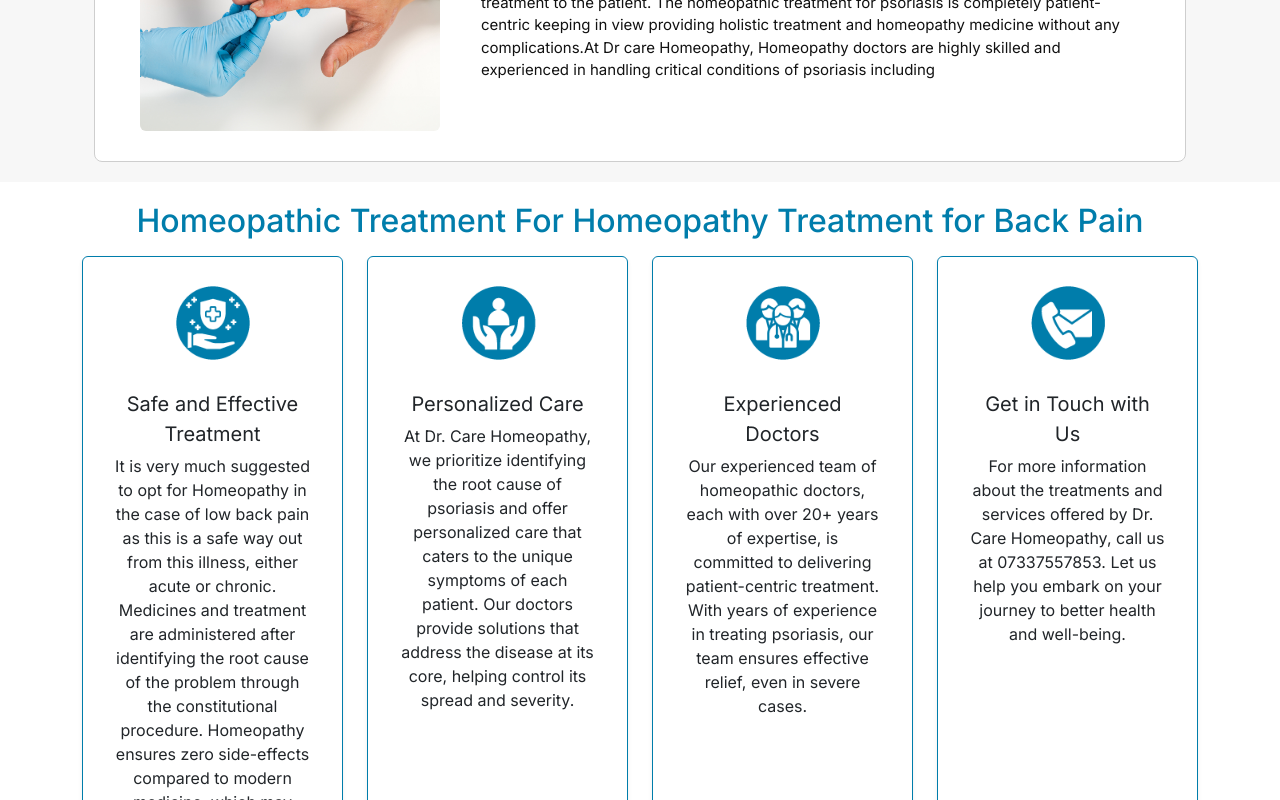
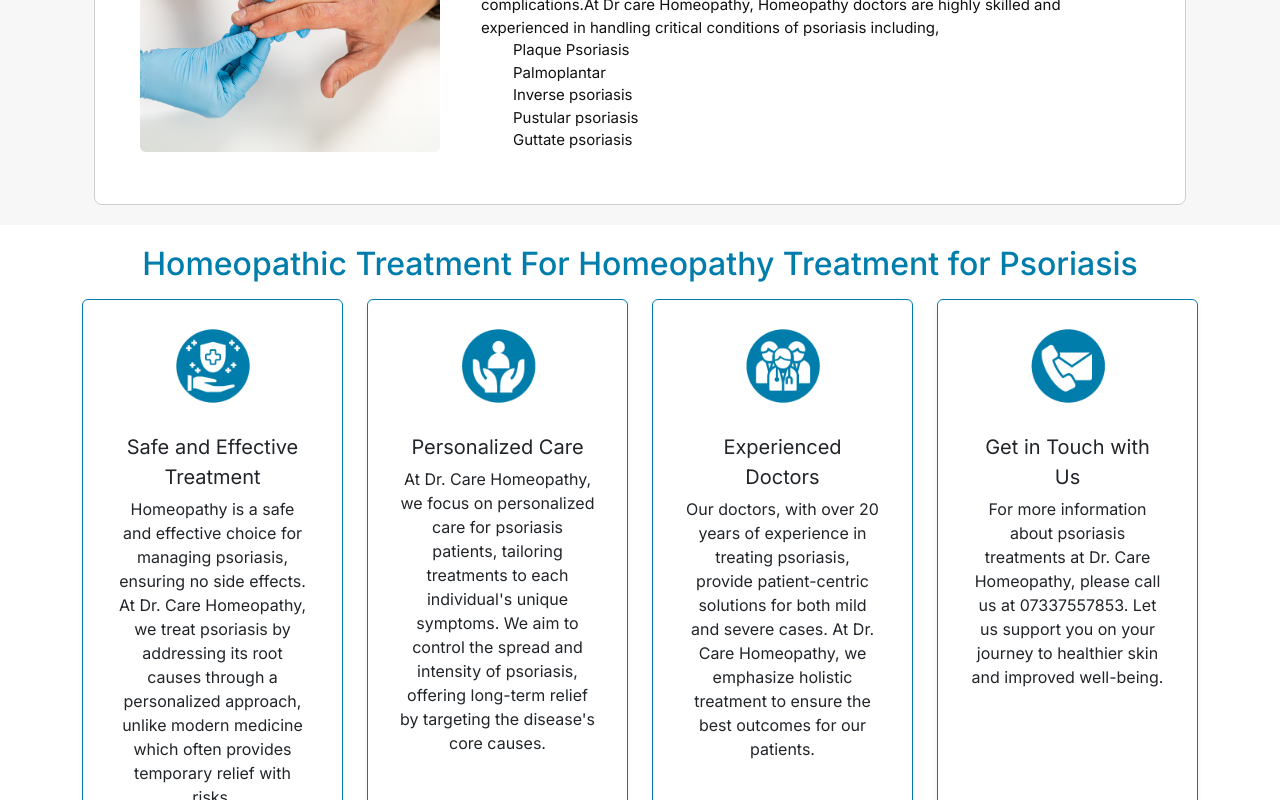
Before and after one commit to shubham-shootorder/new-lp-drcare, a Next.js app: page /psoriasis in a window 1280 px wide. Shown: the part 1020-1820 px from the top of the page. Built offline with nearby package versions, Linux system fonts and the light colour scheme.

Commit message:
changes in psoriasis content

```diff
--- a/src/data/tabsData.js
+++ b/src/data/tabsData.js
@@ -116,7 +116,7 @@ export const tabsData = {
   psoriasis: {
     url: "psoriasis",
     eventKey: "psoriasis-overview",
-    title: "Homeopathy Treatment for Back Pain",
+    title: "Homeopathy Treatment for Psoriasis",
 
     tabs: [
       {
@@ -126,7 +126,27 @@ export const tabsData = {
           {
             imageSrc: "/img/psoriasis-sub.jpg",
             title: "Homeopathy Treatments For Psoriasis",
-            desc: "Best Homeopathy Treatment for Psoriasis in Hyderabad, India. Our team of skilled homeopathy doctors has wide expertise in the treatment of psoriasis disorder. They are well versed in the advanced homeopathy treatment modalities to cater evidence-based psoriasis treatment to the patient. The homeopathic treatment for psoriasis is completely patient-centric keeping in view providing holistic treatment and homeopathy medicine without any complications.At Dr care Homeopathy, Homeopathy doctors are highly skilled and experienced in handling critical conditions of psoriasis including",
+            desc: (
+              <>
+                Best Homeopathy Treatment for Psoriasis in Hyderabad, India. Our
+                team of skilled homeopathy doctors has wide expertise in the
+                treatment of psoriasis disorder. They are well versed in the
+                advanced homeopathy treatment modalities to cater evidence-based
+                psoriasis treatment to the patient. The homeopathic treatment
+                for psoriasis is completely patient-centric keeping in view
+                providing holistic treatment and homeopathy medicine without any
+                complications.At Dr care Homeopathy, Homeopathy doctors are
+                highly skilled and experienced in handling critical conditions
+                of psoriasis including,
+                <ul>
+                  <li>Plaque Psoriasis</li>
+                  <li>Palmoplantar</li>
+                  <li>Inverse psoriasis</li>
+                  <li>Pustular psoriasis</li>
+                  <li>Guttate psoriasis</li>
+                </ul>
+              </>
+            ),
           },
           // Additional content
         ],
@@ -138,47 +158,138 @@ export const tabsData = {
           {
             imageSrc: "",
             title: "Plaque Psoriasis",
-            desc: "",
+            desc: (
+              <>
+                <ul>
+                  <li>The most common type of Psoriasis</li>
+                  <li>
+                    Appears as raised red patches covered with white scales on
+                    the skin
+                  </li>
+                  <li>Develops in a symmetrical pattern</li>
+                  <li>
+                    Appears in areas like the scalp, trunk, limbs, elbows, and
+                    knees
+                  </li>
+                </ul>
+              </>
+            ),
           },
           {
             imageSrc: "",
-            title: "Palmoplantar",
-            desc: "",
+            title: "Guttate Psoriasis",
+            desc: (
+              <>
+                <ul>
+                  <li>Mostly appears in children and young adults</li>
+                  <li>Looks like small red spots</li>
+                  <li>Develops on limbs and torso</li>
+                  <li>An upper respiratory infection mostly triggers it.</li>
+                </ul>
+              </>
+            ),
           },
           {
             imageSrc: "",
-            title: "Inverse psoriasis",
-            desc: "",
+            title: "Pustular Psoriasis",
+            desc: (
+              <>
+                <ul>
+                  <li>More common in adults</li>
+                  <li>Forms white blisters filled with pus</li>
+                  <li>
+                    Can be seen in red or violet colors depending on skin tone
+                  </li>
+                  <li>
+                    Appears in smaller areas of the body like hands, feet, etc.
+                  </li>
+                </ul>
+              </>
+            ),
           },
           {
             imageSrc: "",
-            title: "Pustular psoriasis",
-            desc: "",
+            title: "Inverse Psoriasis",
+            desc: (
+              <>
+                <ul>
+                  <li>Affects the areas of skin folds</li>
+                  <li>Also called Hidden Psoriasis</li>
+                  <li>Causes red patches in the folds of the skin</li>
+                  <li>Sweat and excess rubbing worsens it.</li>
+                </ul>
+              </>
+            ),
           },
           {
             imageSrc: "",
-            title: "Guttate psoriasis",
-            desc: "",
+            title: "Palmoplantar Psoriasis",
+            desc: (
+              <>
+                <ul>
+                  <li>
+                    Palmoplantar Psoriasis is mainly effects the palms and soles
+                    of the feet
+                  </li>
+                  <li>It causes patches of scaly, flaky, discolored skin.</li>
+                </ul>
+              </>
+            ),
+          },
+          {
+            imageSrc: "",
+            title: "Scalp Psoriasis",
+            desc: (
+              <>
+                <ul>
+                  <li>
+                    Scalp psoriasis is a skin condition characterised by red,
+                    thickened, well-demarcated patches or plaques with overlying
+                    silvery-white scales
+                  </li>
+                </ul>
+              </>
+            ),
           },
           // Additional content
         ],
       },
       {
         eventKey: "advanced-treatments",
-        title: "Symptoms",
+        title: "Causes & Symptoms",
         content: [
           {
             imageSrc: "",
-            title: "The classical symptoms of diabetes are",
+            title: "Psoriasis Causes",
             desc: (
               <>
-                Dr Care Homeopathy Hospital provides the best homeopathy
-                treatment for Psoriasis skin disorder. Our homeopathic
-                dermatologists examine the skin, hair, and scalp with advanced
-                tools called Woodlamps and 3D skin analyzer. Wood lamp is the
-                best tool to examine and analyze the skin’s deep layers,
-                identify the irregularities in the skin pigmentation, and
-                accurately detect all stages of Psoriasis.
+                <ul>
+                  <li>
+                    Immune System- white blood cells attacking the skin cells
+                  </li>
+                  <li>Genetics- Inherited genes likely to cause Psoriasis</li>
+                  <li>Medicines</li>
+                  <li>Stress</li>
+                  <li>Injury of any type on the skin</li>
+                </ul>
+              </>
+            ),
+          },
+          {
+            imageSrc: "",
+            title: "Psoriasis Symptoms",
+            desc: (
+              <>
+                <ul>
+                  <li>
+                    Visible inflamed skin patches are seen in red/brown/purple
+                    color based on skin-tone
+                  </li>
+                  <li> whitish/grayish scales on the patches of skin</li>
+                  <li>dry skin cracking and bleeding</li>
+                  <li> soreness around the patch area</li>
+                  <li>itching and burning sensations around red patches</li>
+                </ul>
               </>
             ),
           },
@@ -190,26 +301,26 @@ export const tabsData = {
       {
         imageSrc: "/img/icons/Clinical-Excellence-01-01-01-1.png",
         title: "Safe and Effective Treatment",
-        alt: "Comprehensive psoriasis Management",
-        text: "It is very much suggested to opt for Homeopathy in the case of low back pain as this is a safe way out from this illness, either acute or chronic. Medicines and treatment are administered after identifying the root cause of the problem through the constitutional procedure. Homeopathy ensures zero side-effects compared to modern medicine, which may offer instant relief but comes with risks.",
+        alt: "Comprehensive Psoriasis Management",
+        text: "Homeopathy is a safe and effective choice for managing psoriasis, ensuring no side effects. At Dr. Care Homeopathy, we treat psoriasis by addressing its root causes through a personalized approach, unlike modern medicine which often provides temporary relief with risks.",
       },
       {
         imageSrc: "/img/icons/Clinical-Excellence-01-01-01-2.png",
         title: "Personalized Care",
         alt: "Personalized Psoriasis Management",
-        text: "At Dr. Care Homeopathy, we prioritize identifying the root cause of psoriasis and offer personalized care that caters to the unique symptoms of each patient. Our doctors provide solutions that address the disease at its core, helping control its spread and severity.",
+        text: "At Dr. Care Homeopathy, we focus on personalized care for psoriasis patients, tailoring treatments to each individual's unique symptoms. We aim to control the spread and intensity of psoriasis, offering long-term relief by targeting the disease's core causes.",
       },
       {
         imageSrc: "/img/icons/Clinical-Excellence-01-01-01-3.png",
-        alt: "clinic excellence",
+        alt: "Experienced Doctors",
         title: "Experienced Doctors",
-        text: "Our experienced team of homeopathic doctors, each with over 20+ years of expertise, is committed to delivering patient-centric treatment. With years of experience in treating psoriasis, our team ensures effective relief, even in severe cases.",
+        text: "Our doctors, with over 20 years of experience in treating psoriasis, provide patient-centric solutions for both mild and severe cases. At Dr. Care Homeopathy, we emphasize holistic treatment to ensure the best outcomes for our patients.",
       },
       {
         imageSrc: "/img/icons/Clinical-Excellence-01-01-01-4.png",
-        alt: "experience",
+        alt: "Get in Touch",
         title: "Get in Touch with Us",
-        text: "For more information about the treatments and services offered by Dr. Care Homeopathy, call us at 07337557853. Let us help you embark on your journey to better health and well-being.",
+        text: "For more information about psoriasis treatments at Dr. Care Homeopathy, please call us at 07337557853. Let us support you on your journey to healthier skin and improved well-being.",
       },
     ],
   },
@@ -247,9 +358,9 @@ export const tabsData = {
               <>
                 <ul>
                   <li>
-                    Occupational Asthma is Asthma brought on by a person&apos;s line
-                    of work. The symptoms of occupational Asthma worsen while
-                    working in a specific environment, such as a bakery,
+                    Occupational Asthma is Asthma brought on by a person&apos;s
+                    line of work. The symptoms of occupational Asthma worsen
+                    while working in a specific environment, such as a bakery,
                     chemical industry, farm, laboratory, medicinal factory,
                     metal or plastic plant, wood factory, painting job, etc.
                   </li>
@@ -432,9 +543,9 @@ export const tabsData = {
                 <ul>
                   <li>
                     Kidney stones can develop when urine contains excessive
-                    amounts of stone-forming compounds. When the crystals aren&apos;t
-                    sufficiently diluted with fluid, they can form masses of
-                    different sizes and shapes that harden together.
+                    amounts of stone-forming compounds. When the crystals
+                    aren&apos;t sufficiently diluted with fluid, they can form
+                    masses of different sizes and shapes that harden together.
                   </li>
                   <li>The stone-forming substances include</li>
                   <li>Calcium</li>
```
